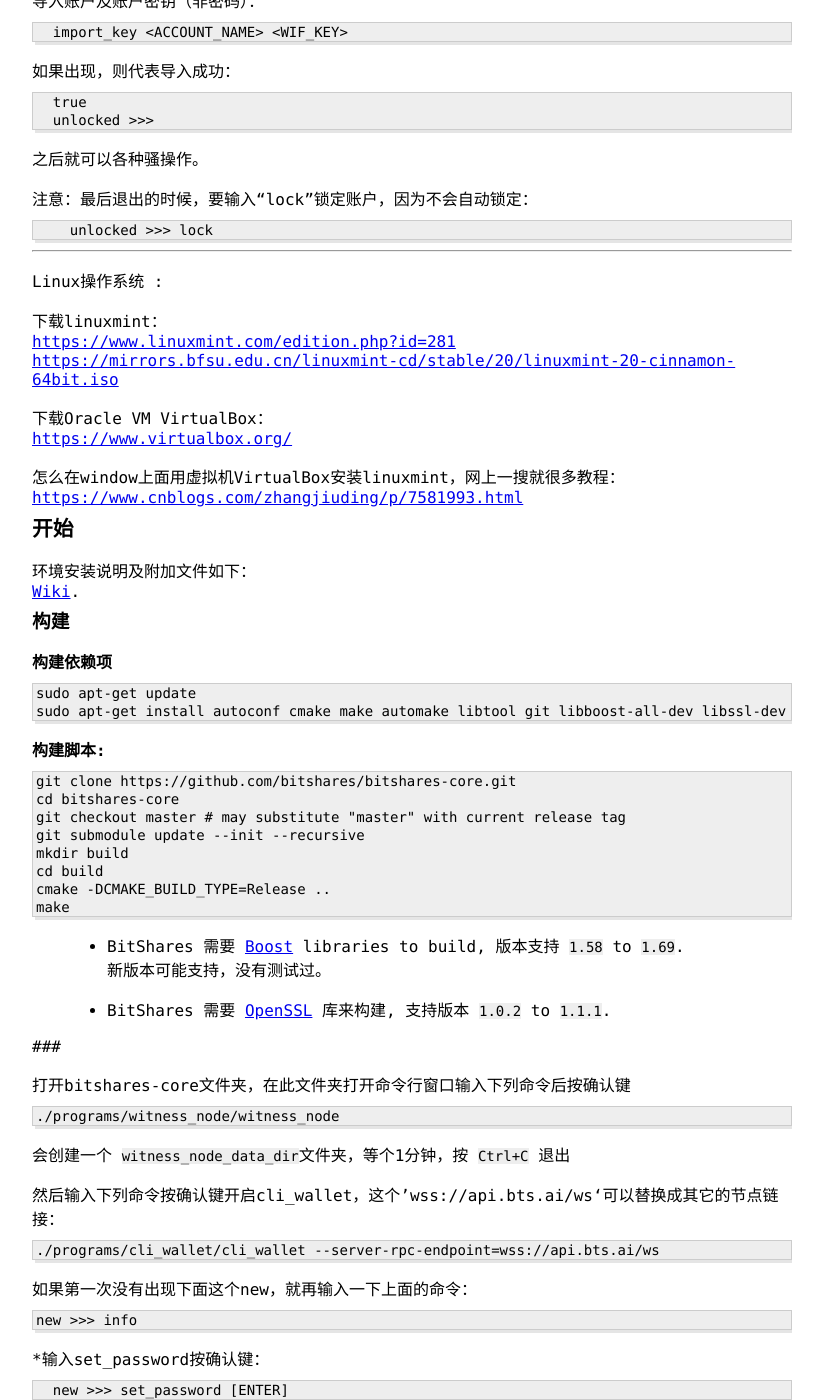
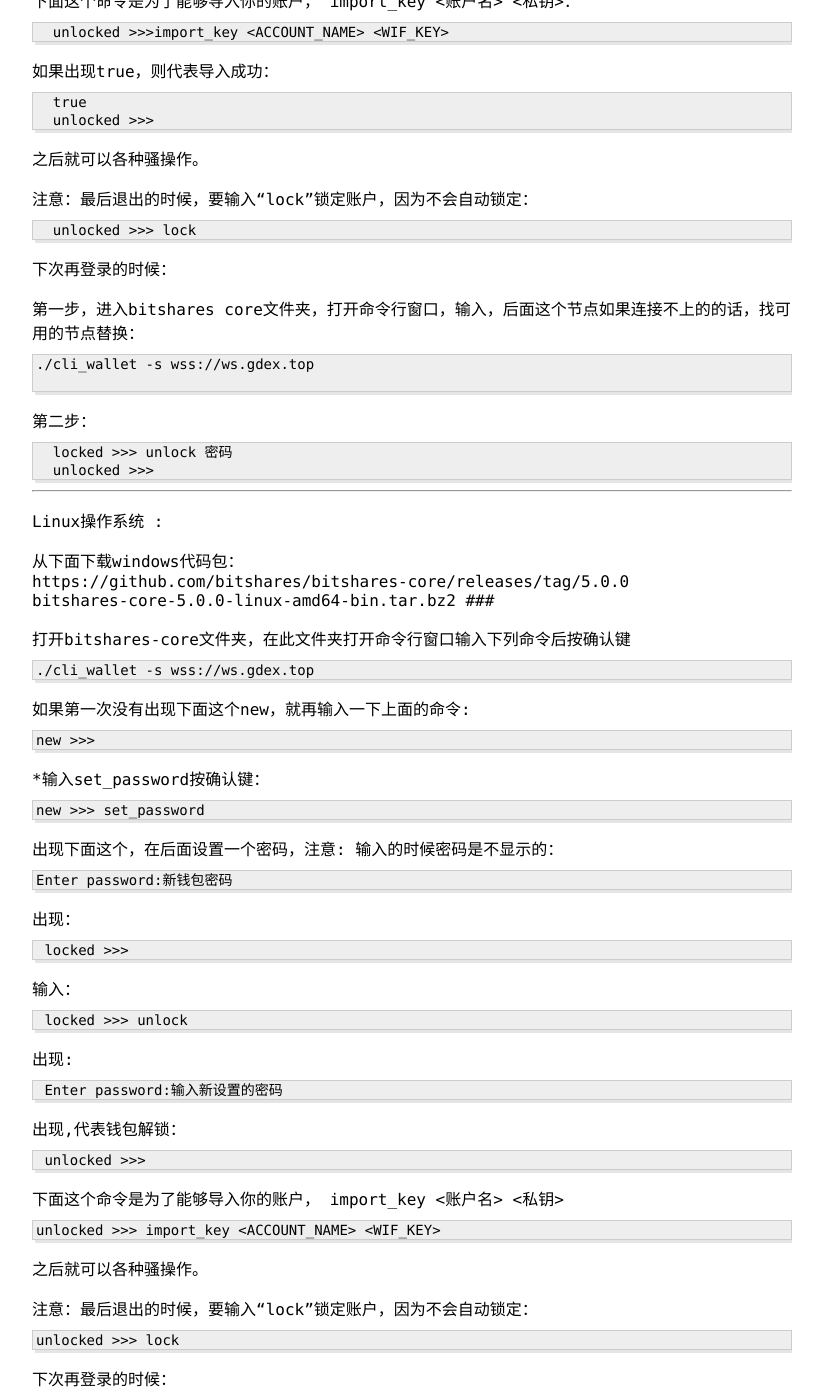
Before and after one commit to shulthz/shulthz.github.io, a Jekyll site: the page built from _posts/2020-08-06-简易cli_wallet命令行钱包的教程.markdown, in a window 1280 px wide and 1400 px high, scrolled down 977 px. Shown: the whole window, without its empty margins (228-1051 px from the left). Built offline with Jekyll 4.4.1, drawn with Linux system fonts in a browser that asks for light colours; some of the changed text lies outside the part shown.

Commit message:
Update 2020-08-06-简易cli_wallet命令行钱包的教程.markdown

````diff
--- a/_posts/2020-08-06-简易cli_wallet命令行钱包的教程.markdown
+++ b/_posts/2020-08-06-简易cli_wallet命令行钱包的教程.markdown
@@ -13,7 +13,7 @@ tags:
 
 Windows系统:
 
-从下面下载windows工具包：
+从下面下载windows代码包：
 https://github.com/bitshares/bitshares-core/releases/tag/5.0.0
 bitshares-core-5.0.0-win64-bin.zip
 
@@ -23,7 +23,7 @@ Win10系统下本地文件夹工具栏会有：“文件”-“打开 Windows Po
 
 命令行窗口输入：
 ```
-./cli_wallet -s wss://ws.gdex.top
+  ./cli_wallet -s wss://ws.gdex.top
 ```
 wss://ws.gdex.top可以替换成其它可连接节点，如果是测试网的话，请替换成测试网节点。
 
@@ -42,18 +42,18 @@ wss://ws.gdex.top可以替换成其它可连接节点，如果是测试网的话
  ```
 输入：
  ```
-  unlock 新设置的钱包密码
+  locked >>>unlock 新设置的钱包密码
  ```
 出现:
  ```
   null
   unlocked >>>
  ```
-导入账户及账户密钥（非密码）：
+下面这个命令是为了能够导入你的账户， import_key <账户名> <私钥>：
  ```
-  import_key <ACCOUNT_NAME> <WIF_KEY>
+  unlocked >>>import_key <ACCOUNT_NAME> <WIF_KEY>
  ```
-如果出现，则代表导入成功：
+如果出现true，则代表导入成功：
  ```
   true
   unlocked >>>
@@ -63,9 +63,20 @@ wss://ws.gdex.top可以替换成其它可连接节点，如果是测试网的话
 
 注意：最后退出的时候，要输入“lock”锁定账户，因为不会自动锁定：
 ```
-    unlocked >>> lock
+  unlocked >>> lock
+```
+下次再登录的时候：
+
+第一步，进入bitshares core文件夹，打开命令行窗口，输入，后面这个节点如果连接不上的的话，找可用的节点替换：
+```
+./cli_wallet -s wss://ws.gdex.top
+
 ```
 
+第二步：
+
+      locked >>> unlock 密码
+      unlocked >>>
 
 
 
@@ -74,79 +85,47 @@ wss://ws.gdex.top可以替换成其它可连接节点，如果是测试网的话
 
 Linux操作系统 :
 
-下载linuxmint：
-<https://www.linuxmint.com/edition.php?id=281>
-<https://mirrors.bfsu.edu.cn/linuxmint-cd/stable/20/linuxmint-20-cinnamon-64bit.iso>
-
-下载Oracle VM VirtualBox：
-<https://www.virtualbox.org/>
-
-怎么在window上面用虚拟机VirtualBox安装linuxmint，网上一搜就很多教程：
-<https://www.cnblogs.com/zhangjiuding/p/7581993.html>
-
-
-开始
----------------
-环境安装说明及附加文件如下：
-[Wiki](https://github.com/bitshares/bitshares-core/wiki).
-
-### 构建
-
-
-**构建依赖项**
-
-    sudo apt-get update
-    sudo apt-get install autoconf cmake make automake libtool git libboost-all-dev libssl-dev g++ libcurl4-openssl-dev doxygen
-
-**构建脚本:**
-
-    git clone https://github.com/bitshares/bitshares-core.git
-    cd bitshares-core
-    git checkout master # may substitute "master" with current release tag
-    git submodule update --init --recursive
-    mkdir build
-    cd build
-    cmake -DCMAKE_BUILD_TYPE=Release ..
-    make
-
-
-* BitShares 需要 [Boost](http://www.boost.org/) libraries to build, 版本支持 `1.58` to `1.69`.
-新版本可能支持，没有测试过。
-
-
-
-* BitShares 需要 [OpenSSL](https://www.openssl.org/) 库来构建, 支持版本 `1.0.2` to `1.1.1`.
-
-
+从下面下载windows代码包：
+https://github.com/bitshares/bitshares-core/releases/tag/5.0.0
+bitshares-core-5.0.0-linux-amd64-bin.tar.bz2
 ###
 
 打开bitshares-core文件夹，在此文件夹打开命令行窗口输入下列命令后按确认键
 
-    ./programs/witness_node/witness_node
+```
+./cli_wallet -s wss://ws.gdex.top
+```
 
-会创建一个 `witness_node_data_dir`文件夹，等个1分钟，按 `Ctrl+C` 退出
+如果第一次没有出现下面这个new，就再输入一下上面的命令:
 
-然后输入下列命令按确认键开启cli_wallet，这个'wss://api.bts.ai/ws‘可以替换成其它的节点链接：
-
-    ./programs/cli_wallet/cli_wallet --server-rpc-endpoint=wss://api.bts.ai/ws
-
-如果第一次没有出现下面这个new，就再输入一下上面的命令：
-
-    new >>> info
+    new >>>
 
 *输入set_password按确认键：
 
-      new >>> set_password [ENTER]
+    new >>> set_password
 
 出现下面这个，在后面设置一个密码，注意: 输入的时候密码是不显示的：
 
-      Enter password:
-      locked >>> unlock [ENTER]
-      Enter password:
-      unlocked >>>
+    Enter password:新钱包密码
 
+ 出现：
+ ```
+ locked >>>
+ ```
+ 输入：
+ ```
+ locked >>> unlock
+ ```
+ 出现:
+ ```
+ Enter password:输入新设置的密码
+ ```
+ 出现,代表钱包解锁：
+ ```
+ unlocked >>>
+ ```
 
-下面这个命令是为了能够联系你的账户， import_key <账户名> <私钥>
+下面这个命令是为了能够导入你的账户， import_key <账户名> <私钥>
 
 
     unlocked >>> import_key <ACCOUNT_NAME> <WIF_KEY>
@@ -161,9 +140,10 @@ Linux操作系统 :
 下次再登录的时候：
 
 第一步，进入bitshares core文件夹，打开终端，输入，后面这个节点如果连接不上的的话，找可用的节点替换：
+```
+./cli_wallet -s wss://ws.gdex.top
 
-    ./programs/cli_wallet/cli_wallet --server-rpc-endpoint=wss://api.bts.ai/ws
-
+```
 第二步：
 
       locked >>> unlock [ENTER]
````
Also changed, not shown: other parts of _posts/2020-08-06-简易cli_wallet命令行钱包的教程.markdown (+1 -1 lines).
